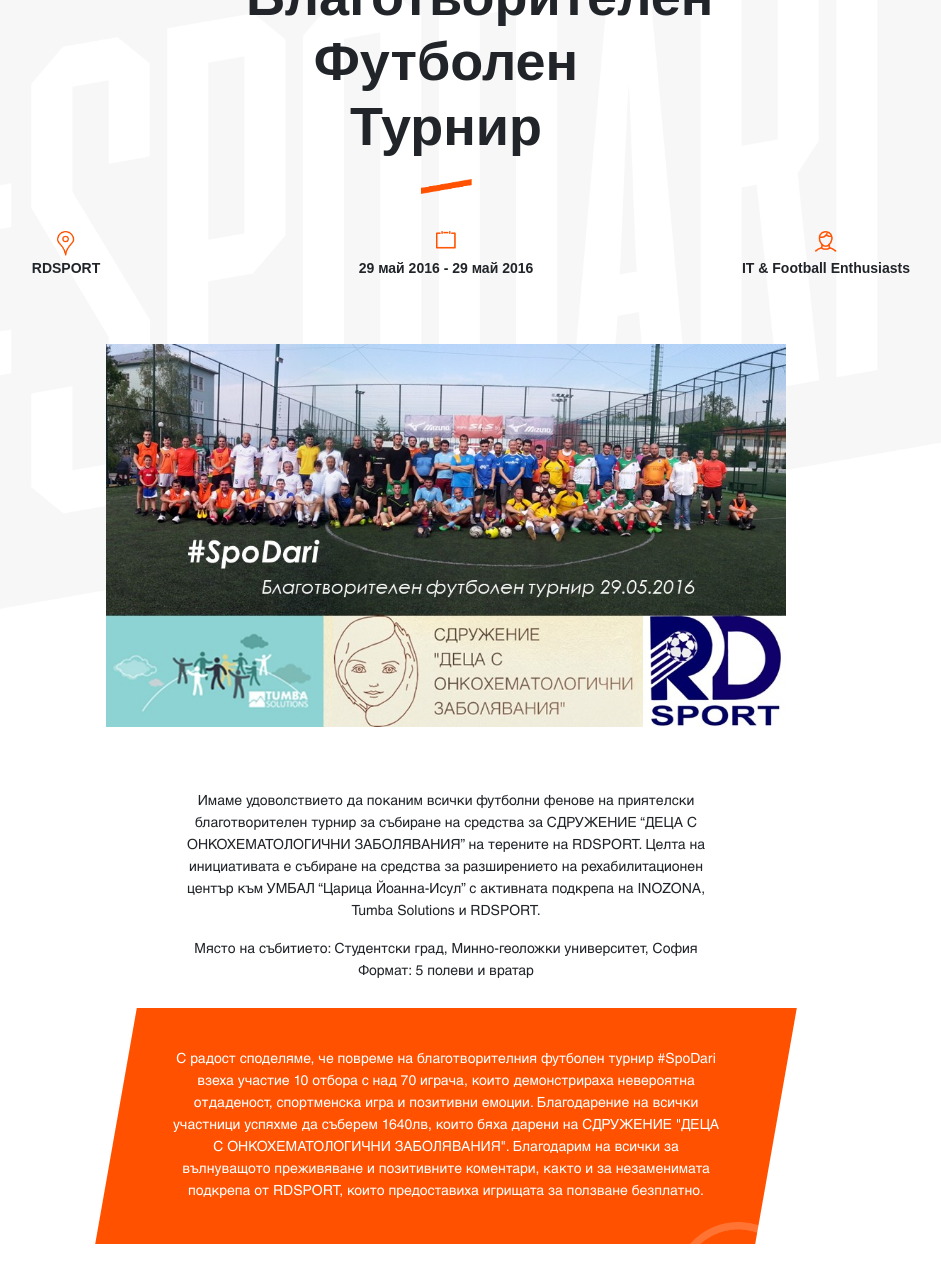
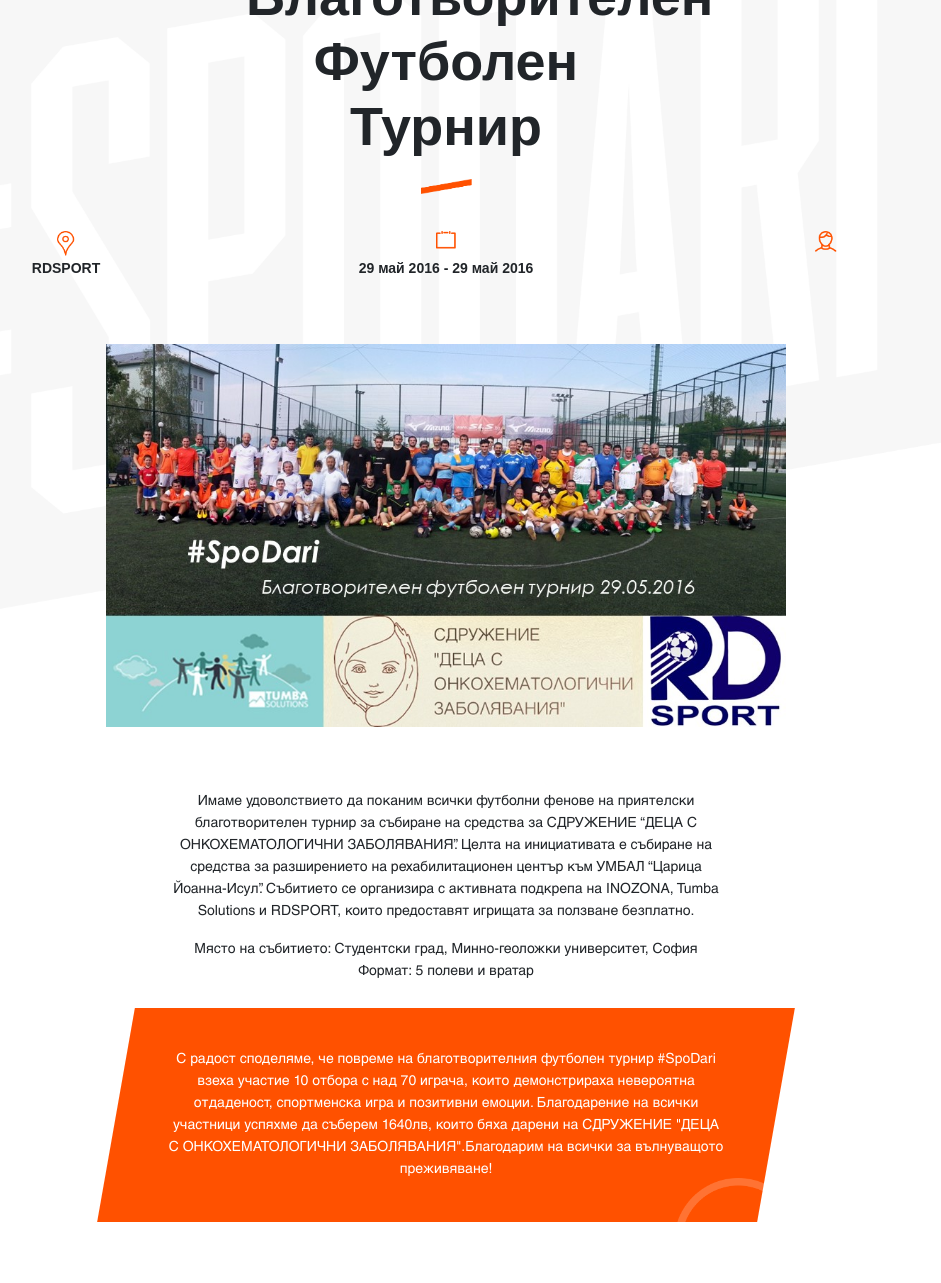
Before and after one commit to iseliktar/iseliktar.github.io, a Jekyll site: the page built from _events/spodari-football-2016.md, in a window 1280 px wide and 1400 px high, scrolled down 284 px, cut to the strip 0-1343 px from the top of the window. Shown: the top 1283 px of the strip, without its empty margins (194-1135 px from the left). Built offline with Jekyll 4.4.1, drawn with Linux system fonts in a browser that asks for light colours; nearby versions of some CDN libraries; some web fonts are replaced.

Commit message:
Update spodari-football-2016.md

```diff
--- a/_events/spodari-football-2016.md
+++ b/_events/spodari-football-2016.md
@@ -1,18 +1,16 @@
 ---
 title: SpoDari Благотворителен Футболен Турнир
+timeline-title: SpoDari Football
 location: RDSPORT
 start-date: 2016/05/29
 end-date: 2016/05/29
-contestants-type: IT & Football Enthusiasts
+sport-type: IT & Football Enthusiasts
 layout: past-event
 gallery-images-count: 20
-event-summary: 'С радост споделяме, че повреме на благотворителния футболен турнир #SpoDari взеха участие 10 отбора с над 70 играча, които демонстрираха невероятна отдаденост, спортменска игра и позитивни емоции. Благодарение на всички участници успяхме да съберем 1640лв, които бяха дарени на СДРУЖЕНИЕ "ДЕЦА С ОНКОХЕМАТОЛОГИЧНИ ЗАБОЛЯВАНИЯ".
-
-Благодарим на всички за вълнуващото преживяване и позитивните коментари, както и за незаменимата подкрепа от RDSPORT, които предоставиха игрищата за ползване безплатно.'
+event-summary: 'С радост споделяме, че повреме на благотворителния футболен турнир #SpoDari взеха участие 10 отбора с над 70 играча, които демонстрираха невероятна отдаденост, спортменска игра и позитивни емоции. Благодарение на всички участници успяхме да съберем 1640лв, които бяха дарени на СДРУЖЕНИЕ "ДЕЦА С ОНКОХЕМАТОЛОГИЧНИ ЗАБОЛЯВАНИЯ".Благодарим на всички за вълнуващото преживяване!'
 ---
 
-Имаме удоволствието да поканим всички футболни фенове на приятелски благотворителен турнир за събиране на средства за СДРУЖЕНИЕ "ДЕЦА С ОНКОХЕМАТОЛОГИЧНИ ЗАБОЛЯВАНИЯ"
-на терените на RDSPORT. Целта на инициативата е събиране на средства за разширението на рехабилитационен център към УМБАЛ "Царица Йоанна-Исул" с активната подкрепа на INOZONA, Tumba Solutions и RDSPORT.
+Имаме удоволствието да поканим всички футболни фенове на приятелски благотворителен турнир за събиране на средства за СДРУЖЕНИЕ "ДЕЦА С ОНКОХЕМАТОЛОГИЧНИ ЗАБОЛЯВАНИЯ". Целта на инициативата е събиране на средства за разширението на рехабилитационен център към УМБАЛ "Царица Йоанна-Исул". Събитието се организира с активната подкрепа на INOZONA, Tumba Solutions и RDSPORT, които предоставят игрищата за ползване безплатно.
 
 Място на събитието: Студентски град, Минно-геоложки университет, София
 Формат: 5 полеви и вратар
```
